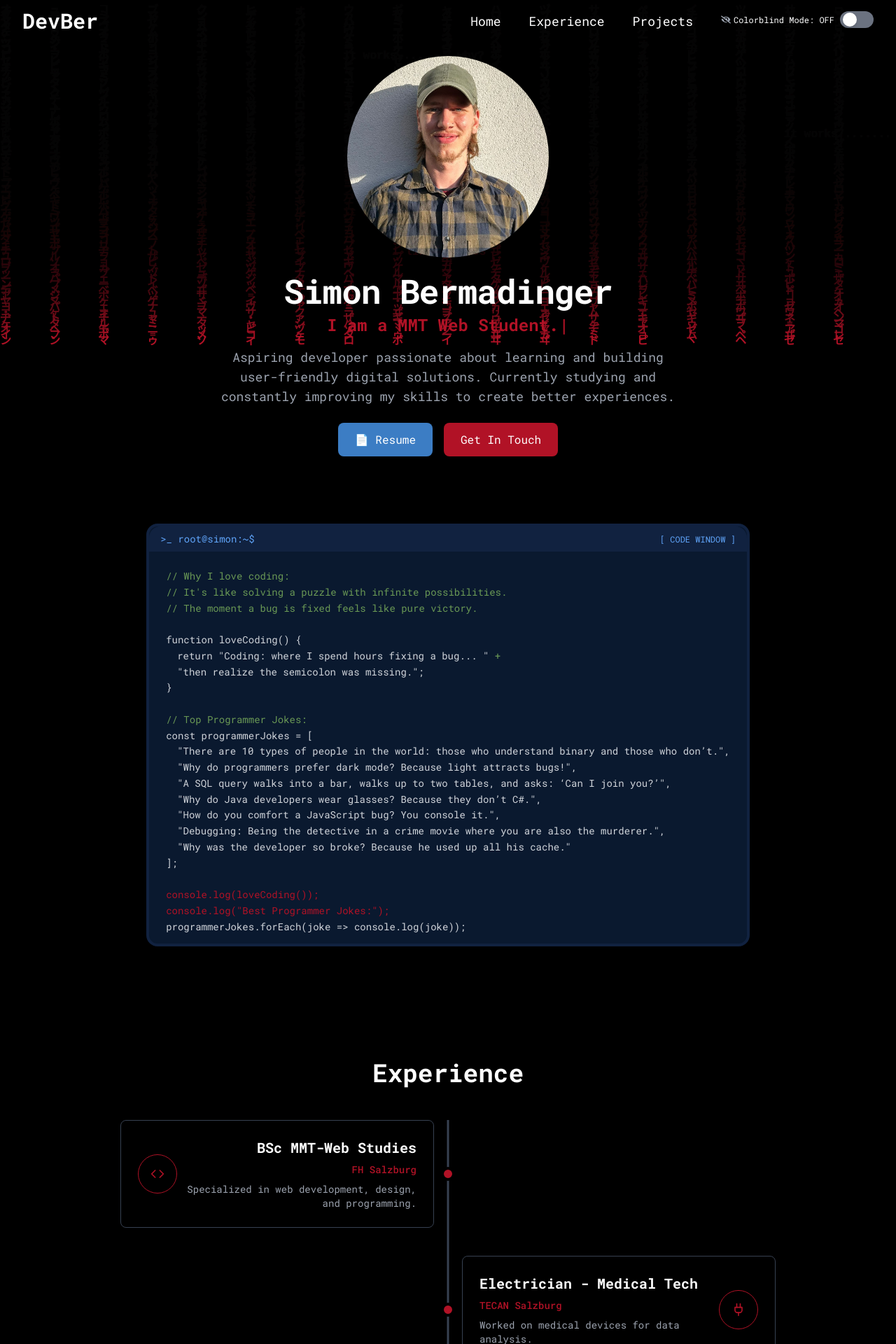
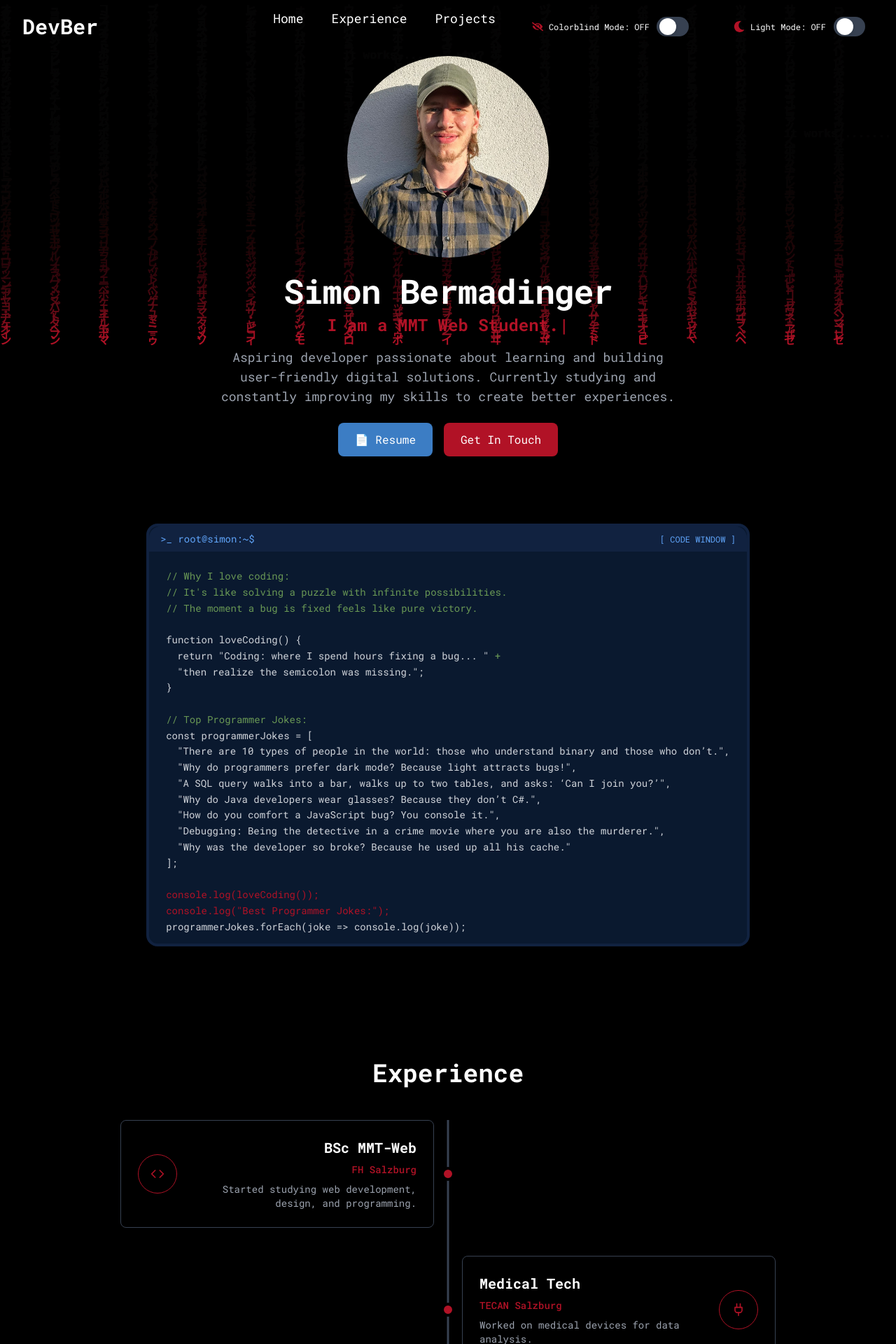
Before and after one commit to siwonber/bermadinger-dev, a React (Vite) app: page / in a window 1280 px wide. Shown: the top 1920 px of the page at 70% size. Built offline with nearby package versions, Linux system fonts and the light colour scheme.

Commit message:
colorblindbutton done!

```diff
--- a/src/App.jsx
+++ b/src/App.jsx
@@ -1,7 +1,7 @@
 import '@fontsource/roboto-mono';
 import Navbar from "./components/Navbar";
 import Footer from "./components/Footer";
-import { ThemeProvider } from "./javascript/ThemeContext";
+import { ThemeProvider } from "./javascript/ThemeContext.jsx";
 import MatrixBackground from "./components/MatrixBackground";
 import Projects from "./components/Projects"; // Von pages nach components verschoben
 import CodeWindow from "./components/CodeWindow";
--- a/src/components/ColorBlindButton.jsx
+++ /dev/null
@@ -1,33 +0,0 @@
-import { useTheme } from "../javascript/ThemeContext";
-import { motion } from "framer-motion";
-import { FaEye, FaEyeSlash } from "react-icons/fa"; // Icons für bessere Erkennbarkeit
-
-const ColorBlindToggle = () => {
-  const { isColorblind, toggleTheme } = useTheme();
-
-  return (
-    <div className="flex items-center space-x-2">
-      {/* Icon & Label */}
-      <div className="flex items-center space-x-1 text-white text-xs">
-        {isColorblind ? <FaEye className="text-secondaryColor text-sm" /> : <FaEyeSlash className="text-gray-400 text-sm" />}
-        <span>{isColorblind ? "Colorblind Mode: ON" : "Colorblind Mode: OFF"}</span>
-      </div>
-
-      {/* Toggle-Switch */}
-      <div
-        className={`w-12 h-6 flex items-center rounded-full p-1 cursor-pointer transition ${
-          isColorblind ? "bg-secondaryColor" : "bg-gray-500"
-        }`}
-        onClick={toggleTheme}
-      >
-        <motion.div
-          className="w-5 h-5 bg-white rounded-full shadow-md"
-          animate={{ x: isColorblind ? 20 : 0 }}
-          transition={{ type: "spring", stiffness: 300 }}
-        />
-      </div>
-    </div>
-  );
-};
-
-export default ColorBlindToggle;
--- /dev/null
+++ b/src/components/ColorBlindToggle.jsx
@@ -0,0 +1,20 @@
+import { useTheme } from "../javascript/ThemeContext.jsx";
+import { FaEye, FaEyeSlash } from "react-icons/fa";
+import ToggleSwitch from "./ToggleSwitch";
+
+const ColorBlindToggle = () => {
+  const { isColorblind, toggleColorblindMode } = useTheme();
+
+  return (
+    <ToggleSwitch
+      label="Colorblind Mode"
+      isActive={isColorblind}
+      onToggle={toggleColorblindMode}
+      IconOn={FaEye}
+      IconOff={FaEyeSlash}
+      activeColor="text-secondaryColor"
+    />
+  );
+};
+
+export default ColorBlindToggle;
--- a/src/components/Experience.jsx
+++ b/src/components/Experience.jsx
@@ -3,25 +3,25 @@ import { Plug, Ambulance, Code } from "lucide-react";
 
 const experiences = [
   {
-    title: "BSc MMT-Web Studies",
+    title: "BSc MMT-Web",
     company: "FH Salzburg",
-    description: "Specialized in web development, design, and programming.",
+    description: "Started studying web development, design, and programming.",
     icon: <Code size={20} className="text-primaryColor" />,
   },
   {
-    title: "Electrician - Medical Tech",
+    title: "Medical Tech",
     company: "TECAN Salzburg",
     description: "Worked on medical devices for data analysis.",
     icon: <Plug size={20} className="text-primaryColor" />,
   },
   {
-    title: "Electrician - First Job",
+    title: "Electrician",
     company: "STAM PERSONAL",
-    description: "Started working as a certified technician.",
+    description: "Started working as a certified electrician.",
     icon: <Plug size={20} className="text-primaryColor" />,
   },
   {
-    title: "Rescue Paramedic - Civil Service",
+    title: "Civil Service",
     company: "Red Cross Salzburg",
     description: "Served as a paramedic during my civil service.",
     icon: <Ambulance size={20} className="text-primaryColor" />,
@@ -29,7 +29,7 @@ const experiences = [
   {
     title: "Electrician",
     company: "EAV GmbH",
-    description: "Completed my electrician apprenticeship.",
+    description: "Started my electrician apprenticeship.",
     icon: <Plug size={20} className="text-primaryColor" />,
   },
 ];
--- a/src/components/Navbar.jsx
+++ b/src/components/Navbar.jsx
@@ -3,9 +3,10 @@ import { motion } from "framer-motion";
 import { FiMenu, FiX } from "react-icons/fi";
 import { Link } from "react-scroll"; // Import für smooth scrolling
 import { handleScroll } from "../javascript/Navbar";
-import ColorBlindButton from "../components/ColorBlindButton";
+import ColorBlindToggle from "./ColorBlindToggle";
 import resolveConfig from "tailwindcss/resolveConfig";
 import tailwindConfig from "../../tailwind.config";
+import ThemeToggle from "./ThemeToggle";
 
 const fullConfig = resolveConfig(tailwindConfig);
 const primaryColor = fullConfig.theme.colors.primaryColor;
@@ -53,7 +54,10 @@ function Navbar() {
             </Link>
           </li>
           <li>
-            <ColorBlindButton />
+            <ColorBlindToggle />
+          </li>
+          <li>
+            <ThemeToggle />
           </li>
         </ul>
 
@@ -86,9 +90,11 @@ function Navbar() {
           Projects
         </Link>
 
-        {/* Colorblind Button */}
-        <div className="mt-auto pb-8 w-full flex justify-center">
-          <ColorBlindButton />
+        {/* Colorblind & Theme Toggle Buttons (now aligned at bottom with same width) */}
+        {/* Toggles at the bottom */}
+        <div className="mt-auto pb-8 w-full flex flex-col items-center space-y-4">
+          <ColorBlindToggle />
+          <ThemeToggle />
         </div>
       </motion.div>
     </nav>
--- a/src/components/Projects.jsx
+++ b/src/components/Projects.jsx
@@ -3,21 +3,21 @@ import { FolderOpen } from "lucide-react";
 
 const projects = [
   {
-    name: "Projekt Alpha",
+    name: "Projekt Kaspal 1",
     details:
       "Ein leistungsstarkes Web-Tool zur Analyse von Datenströmen in Echtzeit.",
     technologies: ["React", "Tailwind", "Node.js"],
     link: "https://projekt-alpha.com",
   },
   {
-    name: "Projekt Beta",
+    name: "Projekt Kaspal 2",
     details:
       "Ein minimalistischer Code-Editor mit Live-Preview für Web-Entwicklung.",
     technologies: ["Electron", "TypeScript", "Monaco Editor"],
     link: "https://projekt-beta.com",
   },
   {
-    name: "Projekt Gamma",
+    name: "Projekt Kaspal 3",
     details: "Eine KI-gestützte Suchmaschine für technische Dokumentationen.",
     technologies: ["Python", "Flask", "Elasticsearch"],
     link: "https://projekt-gamma.com",
--- /dev/null
+++ b/src/components/ThemeToggle.jsx
@@ -0,0 +1,20 @@
+import { useTheme } from "../javascript/ThemeContext.jsx";
+import { FaSun, FaMoon } from "react-icons/fa";
+import ToggleSwitch from "./ToggleSwitch";
+
+const ThemeToggle = () => {
+  const { isDarkMode, toggleDarkMode } = useTheme();
+
+  return (
+    <ToggleSwitch
+      label="Light Mode"
+      isActive={isDarkMode}
+      onToggle={toggleDarkMode}
+      IconOn={FaSun}
+      IconOff={FaMoon}
+      activeColor="text-primaryColor"
+    />
+  );
+};
+
+export default ThemeToggle;
--- /dev/null
+++ b/src/components/ToggleSwitch.jsx
@@ -0,0 +1,29 @@
+import { motion } from "framer-motion";
+
+const ToggleSwitch = ({ label, isActive, onToggle, IconOn, IconOff, activeColor }) => {
+  return (
+    <div className="flex justify-between items-center w-full max-w-[250px] p-3">
+      {/* Icon & Label - Now properly aligned */}
+      <div className="flex items-center space-x-2 text-xs text-white w-full">
+        <span className={`text-base ${isActive ? activeColor : "text-primaryColor"} flex items-center`}>
+          {isActive ? <IconOn /> : <IconOff />}
+        </span>
+        <span className="whitespace-nowrap">{label}: {isActive ? "ON" : "OFF"}</span>
+      </div>
+
+      {/* Toggle-Switch */}
+      <div
+        className="w-14 h-7 flex items-center bg-gray-700 rounded-full p-1 cursor-pointer transition"
+        onClick={onToggle}
+      >
+        <motion.div
+          className="w-6 h-6 bg-white rounded-full shadow-md"
+          animate={{ x: isActive ? 28 : 0 }}
+          transition={{ type: "spring", stiffness: 300 }}
+        />
+      </div>
+    </div>
+  );
+};
+
+export default ToggleSwitch;
--- a/src/global.css
+++ b/src/global.css
@@ -24,13 +24,25 @@
     --secondary-color: #3C7DC4; /* Blau */
     --secondary-dark-color: #2F629A; /* Dunkleres Blau */
     --third-color: #6A9955; /* Grün */
+    --bg-color: #1F1F1F; /* Dunkles Hintergrund */
+    --text-color: #ffffff; /* Weißer Text */
   }
 
+  /* Light Mode */
+  .light {
+    --primary-color: #D32F2F; /* Hellrot */
+    --secondary-color: #1976D2; /* Hellblau */
+    --third-color: #388E3C; /* Hellgrün */
+    --bg-color: #ffffff; /* Helles Hintergrund */
+    --text-color: #000000; /* Schwarzer Text */
+  }
+
+  /* Colorblind Mode */
   .colorblind {
     --primary-color: #3C7DC4; /* Blau */
     --primary-dark-color: #2F629A; /* Dunkleres Blau */
-    --secondary-color: #C49717 ; /* Gelb */
-    --secondary-dark-color: #9E7A12  ; /* Dunkleres Gelb */
+    --secondary-color: #C49717; /* Gelb */
+    --secondary-dark-color: #9E7A12; /* Dunkleres Gelb */
     --third-color: #C49717; /* Grün */
   }
   .section-spacing {
--- a/src/javascript/ThemeContext.jsx
+++ b/src/javascript/ThemeContext.jsx
@@ -3,9 +3,51 @@ import { createContext, useContext, useState, useEffect } from "react";
 const ThemeContext = createContext();
 
 export const ThemeProvider = ({ children }) => {
-  const [isColorblind, setIsColorblind] = useState(
-    localStorage.getItem("colorblindMode") === "true"
-  );
+  const [isDarkMode, setIsDarkMode] = useState(() => {
+    return localStorage.getItem("darkMode") === "true";
+  });
+
+  const [isColorblind, setIsColorblind] = useState(() => {
+    return localStorage.getItem("colorblindMode") === "true";
+  });
+
+  const toggleDarkMode = () => {
+    setIsDarkMode((prevMode) => {
+      const newValue = !prevMode;
+      localStorage.setItem("darkMode", newValue);
+
+      if (newValue) {
+        document.documentElement.classList.add("dark");
+      } else {
+        document.documentElement.classList.remove("dark");
+      }
+
+      return newValue;
+    });
+  };
+
+  const toggleColorblindMode = () => {
+    setIsColorblind((prevMode) => {
+      const newValue = !prevMode;
+      localStorage.setItem("colorblindMode", newValue);
+
+      if (newValue) {
+        document.documentElement.classList.add("colorblind");
+      } else {
+        document.documentElement.classList.remove("colorblind");
+      }
+
+      return newValue;
+    });
+  };
+
+  useEffect(() => {
+    if (isDarkMode) {
+      document.documentElement.classList.add("dark");
+    } else {
+      document.documentElement.classList.remove("dark");
+    }
+  }, [isDarkMode]);
 
   useEffect(() => {
     if (isColorblind) {
@@ -13,18 +55,22 @@ export const ThemeProvider = ({ children }) => {
     } else {
       document.documentElement.classList.remove("colorblind");
     }
-    localStorage.setItem("colorblindMode", isColorblind);
   }, [isColorblind]);
 
-  const toggleTheme = () => {
-    setIsColorblind((prev) => !prev);
-  };
-
   return (
-    <ThemeContext.Provider value={{ isColorblind, toggleTheme }}>
+    <ThemeContext.Provider
+      value={{
+        isDarkMode,
+        toggleDarkMode,
+        isColorblind,
+        toggleColorblindMode,
+      }}
+    >
       {children}
     </ThemeContext.Provider>
   );
 };
 
-export const useTheme = () => useContext(ThemeContext);
+export const useTheme = () => {
+  return useContext(ThemeContext);
+};
--- a/tailwind.config.js
+++ b/tailwind.config.js
@@ -1,20 +1,21 @@
 /** @type {import('tailwindcss').Config} */
 export default {
   content: ["./index.html", "./src/**/*.{js,ts,jsx,tsx}"],
+  darkMode: "class", // Dark Mode als Standard (per Klasse)
   theme: {
     extend: {
       fontFamily: {
         mono: ["Roboto Mono", "monospace"],
       },
       colors: {
-        primaryColor: "var(--primary-color)", // Rot
-        "primary-dark": "var(--primary-dark-color)", // Rot dunkel
-        secondaryColor: "var(--secondary-color)", // Blau
-        "secondary-dark": "var(--secondary-dark-color)", // Blau dunkel
-        thirdColor: "var(--third-color)", // Grün
-        dark: "#353535",    // Dunkelgrau (Menü-Hintergrund)
-        black: "#000000",   // Schwarz
-        white: "#ffffff",   // Weiß
+        primaryColor: "var(--primary-color)",
+        "primary-dark": "var(--primary-dark-color)",
+        secondaryColor: "var(--secondary-color)",
+        "secondary-dark": "var(--secondary-dark-color)",
+        thirdColor: "var(--third-color)",
+        bgColor: "var(--bg-color)", // Hintergrundfarbe dynamisch aus CSS-Variablen
+        textColor: "var(--text-color)", // Textfarbe dynamisch
+        dark: "#353535",
       },
     },
   },
```
Also changed, not shown: src/components/MatrixBackground.jsx (+18 -20 lines).
